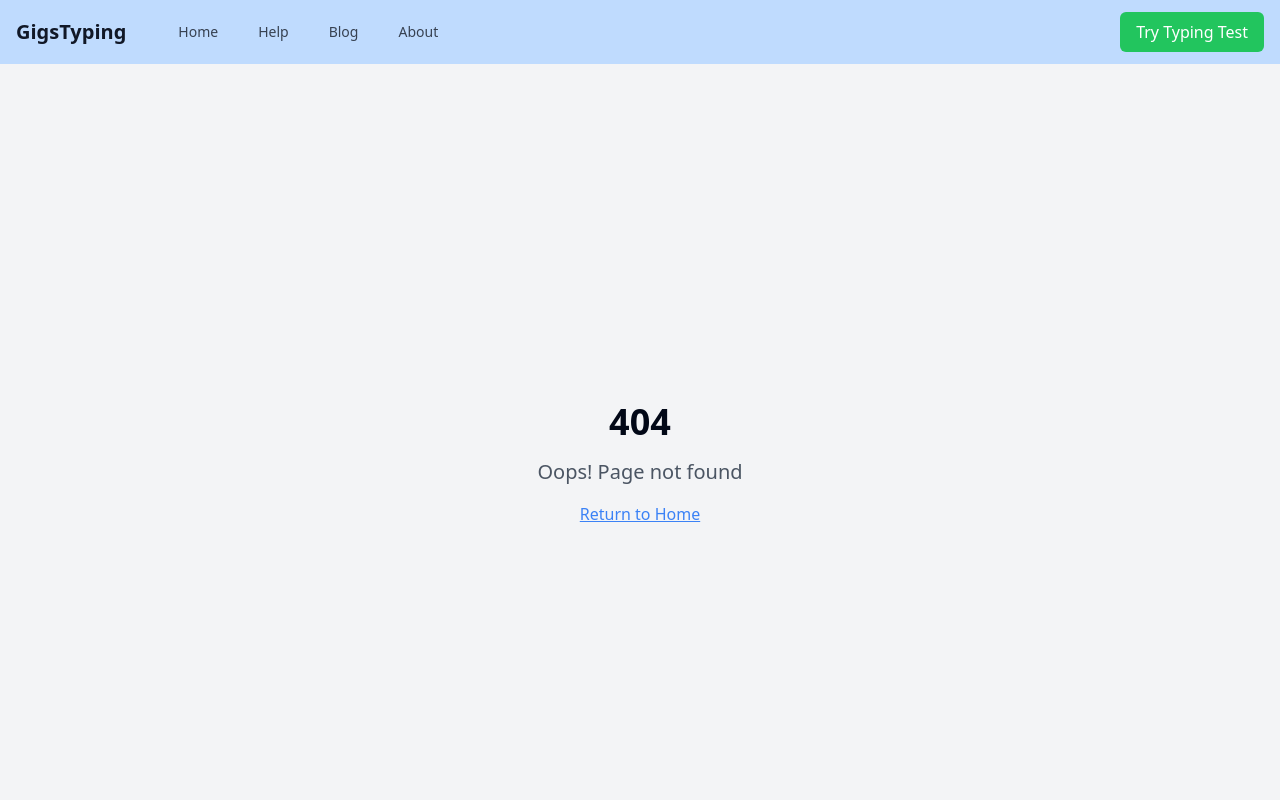
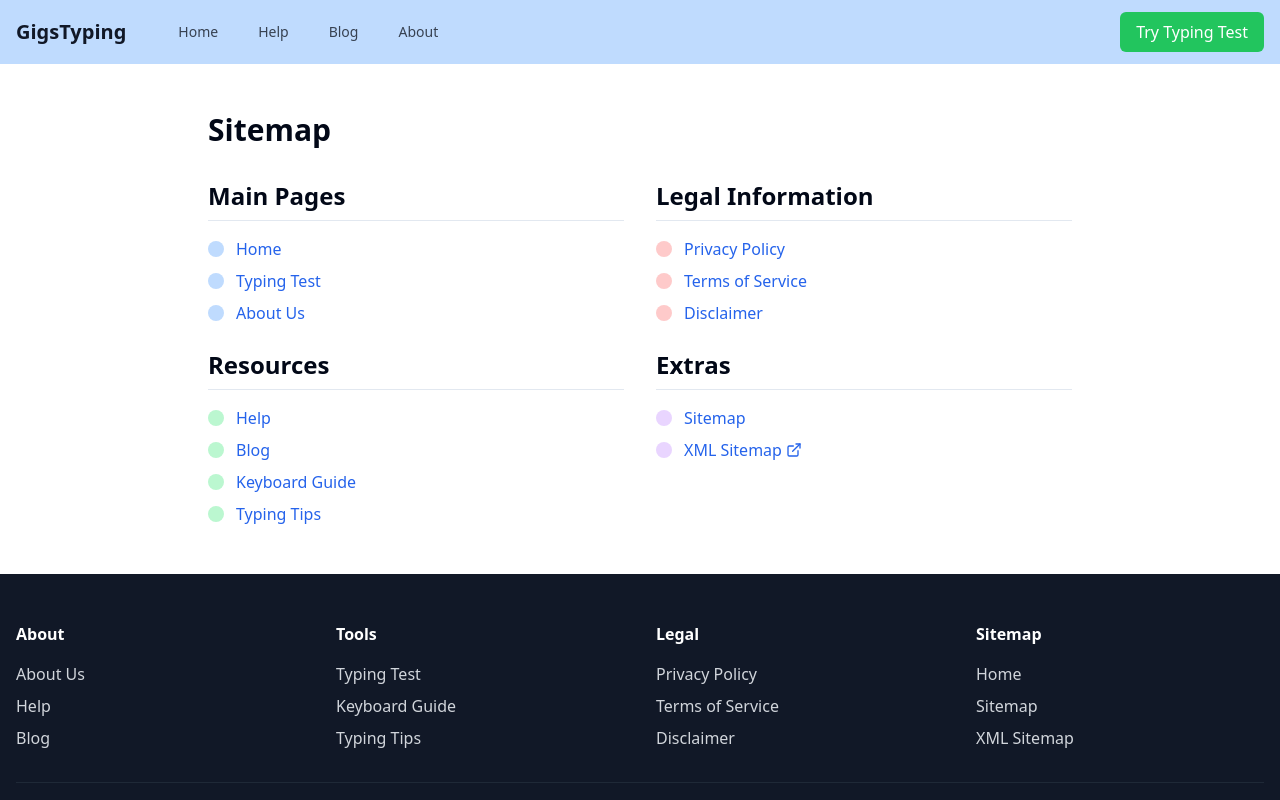
Before and after one commit to gkwickramaarachchi/typing-speed-test, a React (Vite) app: page /sitemap in a window 1280 px wide. Shown: the top 800 px of the page. Built offline with nearby package versions, Linux system fonts and the light colour scheme.

Commit message:
Add sitemap page
The commit adds a sitemap page to the application, based on a provided list of pages.

```diff
--- a/src/App.tsx
+++ b/src/App.tsx
@@ -15,6 +15,7 @@ import Footer from "./components/Footer";
 import Privacy from "./pages/Privacy";
 import Terms from "./pages/Terms";
 import Disclaimer from "./pages/Disclaimer";
+import Sitemap from "./pages/Sitemap";
 
 const queryClient = new QueryClient();
 
@@ -36,6 +37,7 @@ const App = () => (
               <Route path="/privacy" element={<Privacy />} />
               <Route path="/terms" element={<Terms />} />
               <Route path="/disclaimer" element={<Disclaimer />} />
+              <Route path="/sitemap" element={<Sitemap />} />
               <Route path="*" element={<NotFound />} />
             </Routes>
           </main>
--- /dev/null
+++ b/src/pages/Sitemap.tsx
@@ -0,0 +1,95 @@
+
+import React from "react";
+import { Link } from "react-router-dom";
+import { ExternalLink } from "lucide-react";
+
+const Sitemap = () => {
+  return (
+    <div className="max-w-4xl mx-auto px-4 py-12">
+      <h1 className="text-3xl font-bold mb-8">Sitemap</h1>
+
+      <div className="grid md:grid-cols-2 gap-8">
+        <div className="space-y-6">
+          <section>
+            <h2 className="text-2xl font-semibold mb-4 border-b pb-2">Main Pages</h2>
+            <ul className="space-y-2">
+              <li className="flex items-center">
+                <span className="w-4 h-4 inline-block bg-blue-200 rounded-full mr-3"></span>
+                <Link to="/" className="text-blue-600 hover:underline">Home</Link>
+              </li>
+              <li className="flex items-center">
+                <span className="w-4 h-4 inline-block bg-blue-200 rounded-full mr-3"></span>
+                <Link to="/typing-test" className="text-blue-600 hover:underline">Typing Test</Link>
+              </li>
+              <li className="flex items-center">
+                <span className="w-4 h-4 inline-block bg-blue-200 rounded-full mr-3"></span>
+                <Link to="/about" className="text-blue-600 hover:underline">About Us</Link>
+              </li>
+            </ul>
+          </section>
+
+          <section>
+            <h2 className="text-2xl font-semibold mb-4 border-b pb-2">Resources</h2>
+            <ul className="space-y-2">
+              <li className="flex items-center">
+                <span className="w-4 h-4 inline-block bg-green-200 rounded-full mr-3"></span>
+                <Link to="/help" className="text-blue-600 hover:underline">Help</Link>
+              </li>
+              <li className="flex items-center">
+                <span className="w-4 h-4 inline-block bg-green-200 rounded-full mr-3"></span>
+                <Link to="/blog" className="text-blue-600 hover:underline">Blog</Link>
+              </li>
+              <li className="flex items-center">
+                <span className="w-4 h-4 inline-block bg-green-200 rounded-full mr-3"></span>
+                <Link to="/help#keyboard" className="text-blue-600 hover:underline">Keyboard Guide</Link>
+              </li>
+              <li className="flex items-center">
+                <span className="w-4 h-4 inline-block bg-green-200 rounded-full mr-3"></span>
+                <Link to="/help#tips" className="text-blue-600 hover:underline">Typing Tips</Link>
+              </li>
+            </ul>
+          </section>
+        </div>
+
+        <div className="space-y-6">
+          <section>
+            <h2 className="text-2xl font-semibold mb-4 border-b pb-2">Legal Information</h2>
+            <ul className="space-y-2">
+              <li className="flex items-center">
+                <span className="w-4 h-4 inline-block bg-red-200 rounded-full mr-3"></span>
+                <Link to="/privacy" className="text-blue-600 hover:underline">Privacy Policy</Link>
+              </li>
+              <li className="flex items-center">
+                <span className="w-4 h-4 inline-block bg-red-200 rounded-full mr-3"></span>
+                <Link to="/terms" className="text-blue-600 hover:underline">Terms of Service</Link>
+              </li>
+              <li className="flex items-center">
+                <span className="w-4 h-4 inline-block bg-red-200 rounded-full mr-3"></span>
+                <Link to="/disclaimer" className="text-blue-600 hover:underline">Disclaimer</Link>
+              </li>
+            </ul>
+          </section>
+
+          <section>
+            <h2 className="text-2xl font-semibold mb-4 border-b pb-2">Extras</h2>
+            <ul className="space-y-2">
+              <li className="flex items-center">
+                <span className="w-4 h-4 inline-block bg-purple-200 rounded-full mr-3"></span>
+                <Link to="/sitemap" className="text-blue-600 hover:underline">Sitemap</Link>
+              </li>
+              <li className="flex items-center">
+                <span className="w-4 h-4 inline-block bg-purple-200 rounded-full mr-3"></span>
+                <a href="/sitemap.xml" className="text-blue-600 hover:underline flex items-center">
+                  XML Sitemap
+                  <ExternalLink className="w-4 h-4 ml-1" />
+                </a>
+              </li>
+            </ul>
+          </section>
+        </div>
+      </div>
+    </div>
+  );
+};
+
+export default Sitemap;
```
